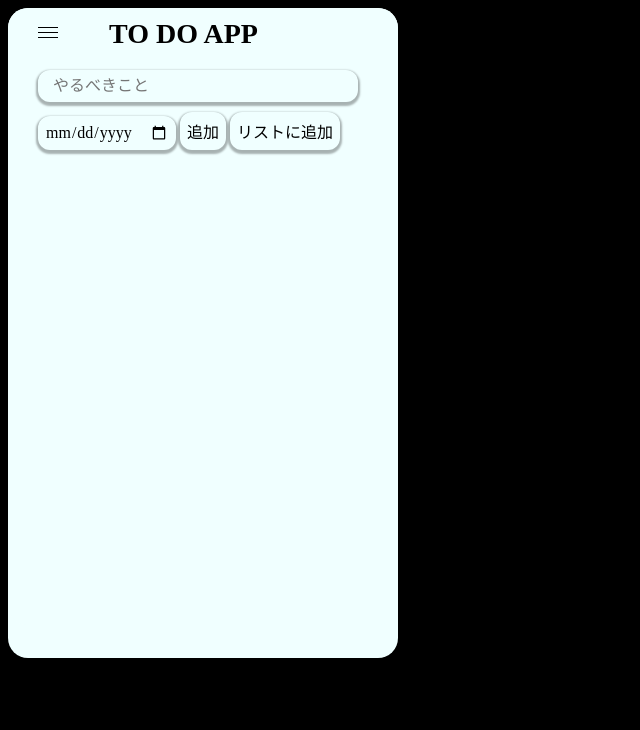
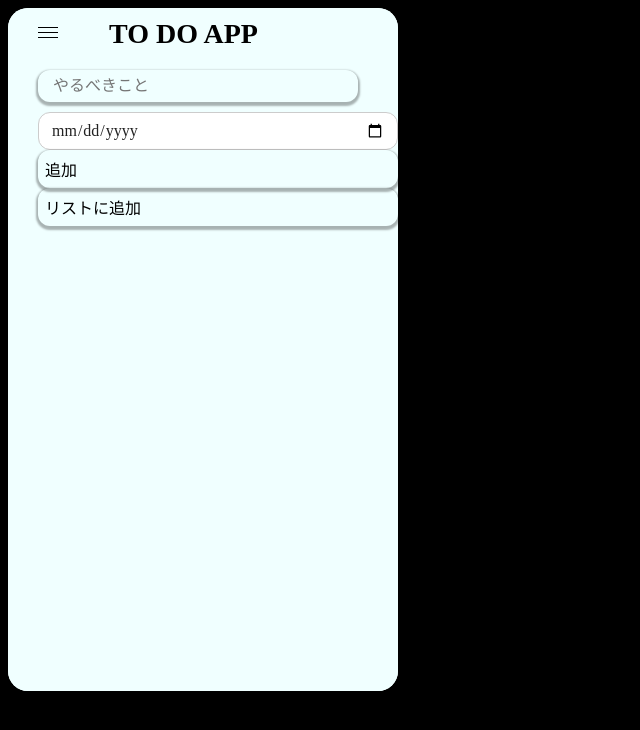
Before and after one commit to tamu1004/todo-app-js, a plain HTML site: page index.html in a window 1280 px wide. Shown: the whole page, without its empty margins (0-640 px from the left). Drawn offline with Linux system fonts and the light colour scheme.

Commit message:
Update style.css

```diff
--- a/style.css
+++ b/style.css
@@ -498,4 +498,32 @@ select:hover{
 }
         font-size: 16px;
     }
+     .EndInput {
+        display: flex;
+        flex-direction: column;
+        gap: 8px;
+        align-items: stretch;
+        margin-bottom: 15px;
+    }
+    .EndInput input[type="date"] {
+        all: unset; /* ← まずリセット */
+        display: block;
+        width: 100%;
+        box-sizing: border-box;
+        padding: 8px 12px;
+        border-radius: 12px;
+        border: 1.5px solid #ccc;
+        background: #fff;
+        font-size: 16px;
+        color: #222;
+        margin-bottom: 0;
+        appearance: auto; /* ← これが重要！ */
+    }
+    #addButton,
+    #addListButton {
+        width: 100%;
+        box-sizing: border-box;
+        margin: 0;
+        font-size: 16px;
+    }
 }
```
